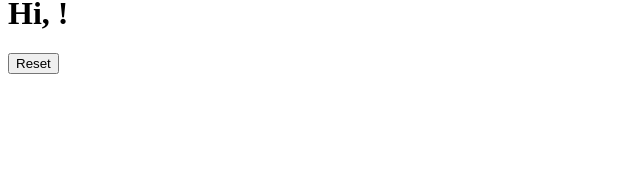
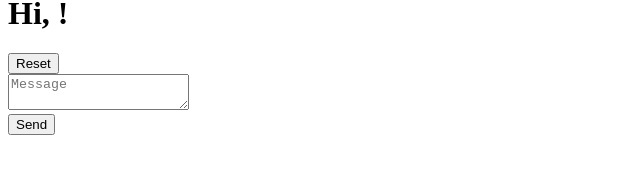
Before and after one commit to justCallMeArslan/react, a React (Vite) app in the folder practice/reactDev-exercises/: page / in a window 1280 px wide. Shown: the part 490-664 px from the top of the page, without its empty margins (0-640 px from the left). Built offline with nearby package versions, Linux system fonts and the light colour scheme.

Commit message:
docs: completed 3rd assignment

```diff
--- a/practice/reactDev-exercises/src/fixCrash.jsx
+++ b/practice/reactDev-exercises/src/fixCrash.jsx
@@ -2,16 +2,21 @@ import { useState } from 'react';
 
 export default function FeedbackForm() {
     const [isSent, setIsSent] = useState(false);
+    const [message, setMessage] = useState('');
+
+
+    function handleSentStatus() {
+        setIsSent(true);
+    }
+
     if (isSent) {
         return <h1>Thank you!</h1>;
     } else {
-        // eslint-disable-next-line
-        const [message, setMessage] = useState('');
         return (
             <form onSubmit={e => {
                 e.preventDefault();
                 alert(`Sending: "${message}"`);
-                setIsSent(true);
+                handleSentStatus();
             }}>
                 <textarea
                     placeholder="Message"
--- a/practice/reactDev-exercises/src/main.jsx
+++ b/practice/reactDev-exercises/src/main.jsx
@@ -2,11 +2,13 @@ import { StrictMode } from 'react'
 import { createRoot } from 'react-dom/client'
 import Gallery from './completeGallery'
 import Form from './fixStuck'
+import FeedbackForm from './fixCrash'
 
 
 createRoot(document.getElementById('root')).render(
   <StrictMode>
     <Gallery />
     <Form />
+    <FeedbackForm />
   </StrictMode>,
 )
```
